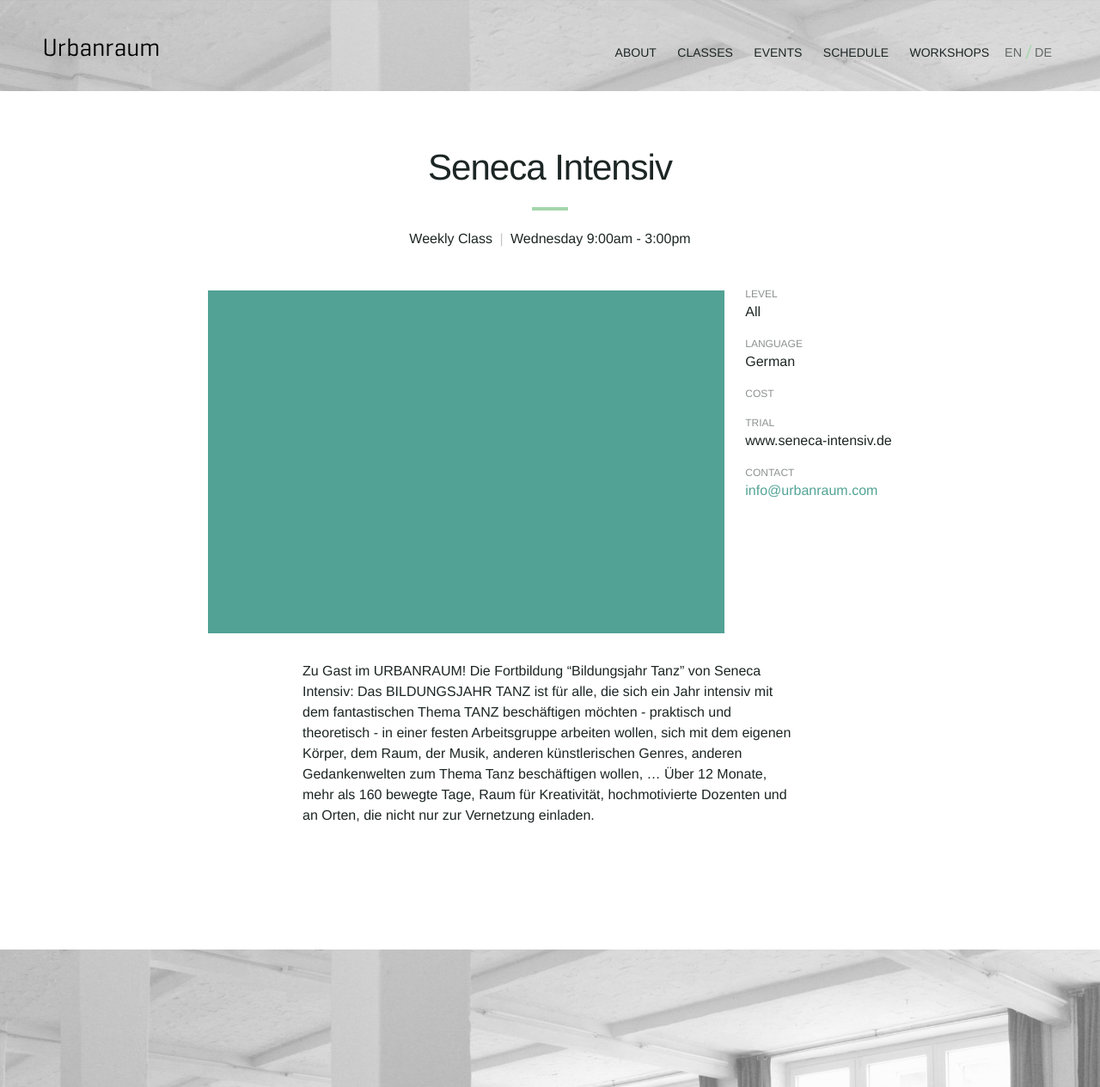
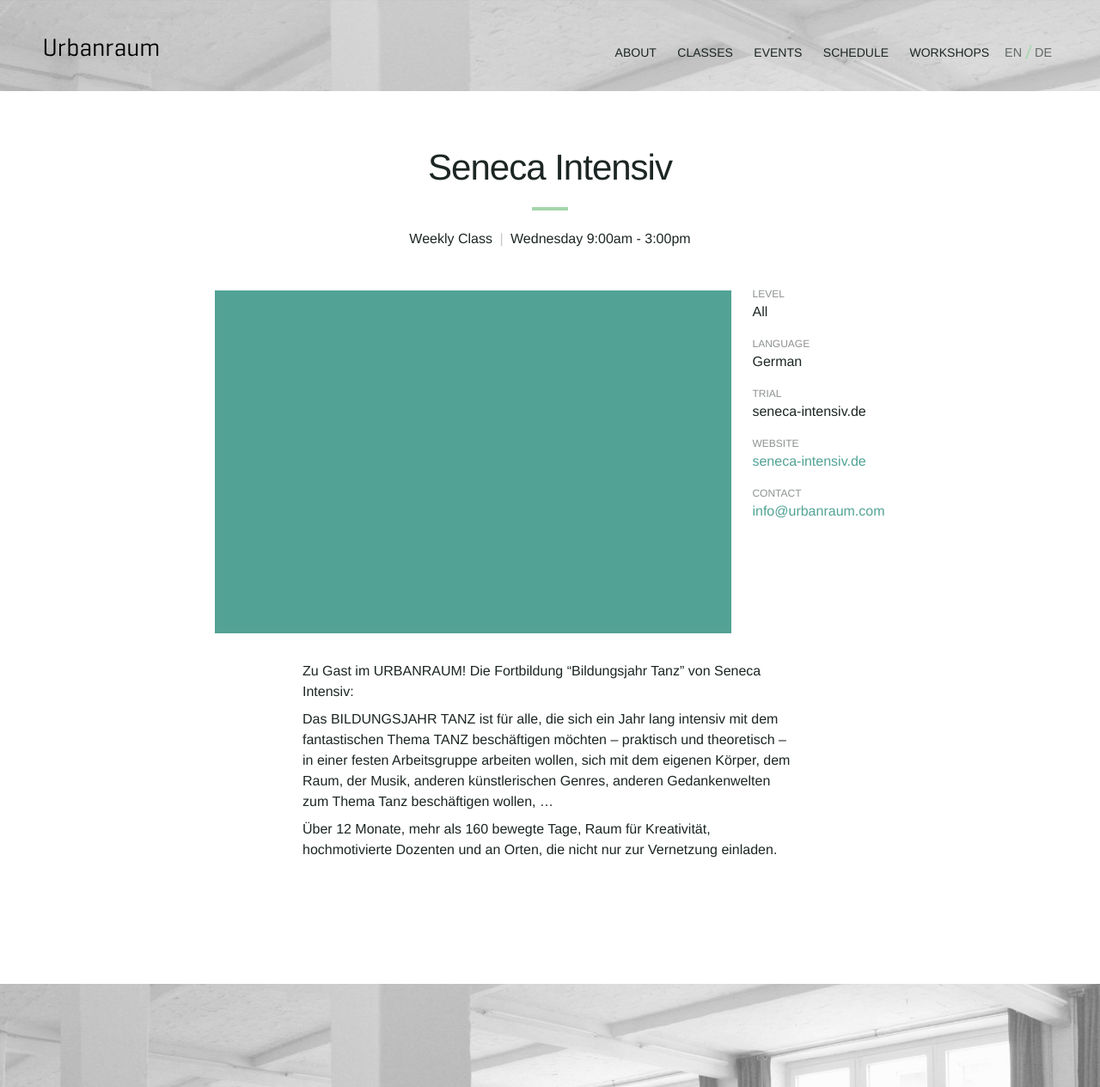
Before and after one commit to Kriesse/urbanraum, a Jekyll site: the page built from _classes/seneca-intensiv.md, in a window 1280 px wide. Shown: the whole page at 86% size. Built offline with Jekyll 4.4.1, drawn with Linux system fonts in a browser that asks for light colours; nearby versions of some CDN libraries.

Commit message:
improve inconsistencies

```diff
--- a/_classes/seneca-intensiv.md
+++ b/_classes/seneca-intensiv.md
@@ -5,6 +5,8 @@
     start: "9:00am"
     end: "3:00pm"
 image:
+website-title: "seneca-intensiv.de"
+website-link: "http://www.seneca-intensiv.de"
 
 title_en: "Seneca Intensiv"
 title_de: "Zu Gast: Seneca Intensiv  | www.seneca-intensiv.de"
@@ -15,22 +17,22 @@
 level_en:
 level_de:
 
-price_en: |
-
-price_de: |
-
+price_en:
+price_de:
 
 language_en: "German"
 language_de: "Deutsch"
 
-trial_en: "www.seneca-intensiv.de"
-trial_de: "www.seneca-intensiv.de"
+trial_en: "seneca-intensiv.de"
+trial_de: "seneca-intensiv.de"
 
 description_en:
 
 description_de: |
- Zu Gast im URBANRAUM! Die Fortbildung "Bildungsjahr Tanz" von Seneca Intensiv:
-  Das BILDUNGSJAHR TANZ ist für alle, die sich ein Jahr intensiv mit dem fantastischen Thema TANZ beschäftigen möchten - praktisch und theoretisch - in einer festen Arbeitsgruppe arbeiten wollen, sich mit dem eigenen Körper, dem Raum, der Musik, anderen künstlerischen Genres, anderen Gedankenwelten zum Thema Tanz beschäftigen wollen, ...
+  Zu Gast im URBANRAUM! Die Fortbildung "Bildungsjahr Tanz" von Seneca Intensiv:
+
+  Das BILDUNGSJAHR TANZ ist für alle, die sich ein Jahr lang intensiv mit dem fantastischen Thema TANZ beschäftigen möchten – praktisch und theoretisch – in einer festen Arbeitsgruppe arbeiten wollen, sich mit dem eigenen Körper, dem Raum, der Musik, anderen künstlerischen Genres, anderen Gedankenwelten zum Thema Tanz beschäftigen wollen, …
+
   Über 12 Monate, mehr als 160 bewegte Tage, Raum für Kreativität, hochmotivierte Dozenten und an Orten, die nicht nur zur Vernetzung einladen.
 
 
--- a/_includes/post-list.html
+++ b/_includes/post-list.html
@@ -36,6 +36,17 @@
   </li>
 {% endif %}
 
+{% if page.website-link %}
+  <li>
+    <div class="label">
+      Website
+    </div>
+    <div class="detail">
+      <a href="{{ page.website-link }}">{{ page.website-title }}</a>
+    </div>
+  </li>
+{% endif %}
+
 <li>
   <div class="label" data-en="{{ site.data.lang.contact_en }}" data-de="{{ site.data.lang.contact_de }}">{{ site.data.lang.contact_en }}</div>
   <div class="detail">
```
Also changed, not shown: _workshops/lebenswege.md (+5 -5 lines).
